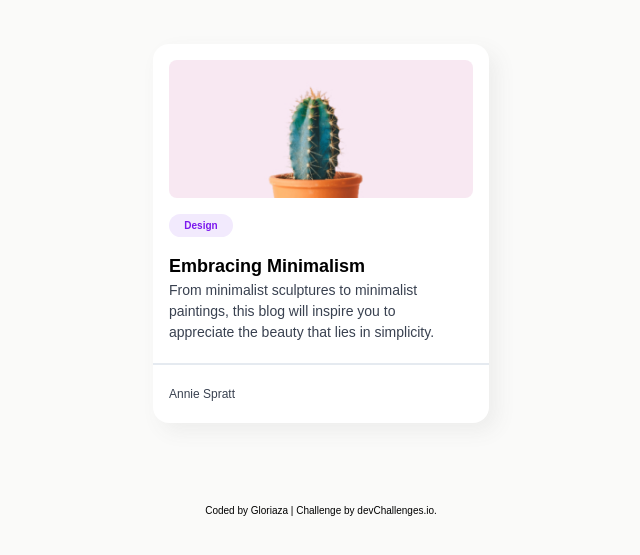
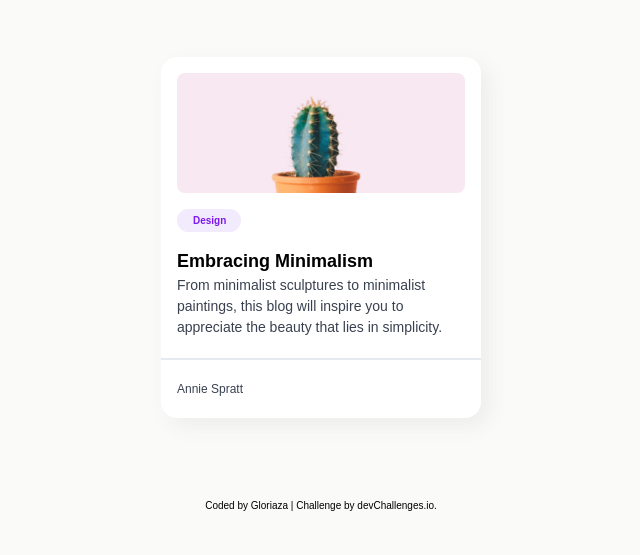
Before and after one commit to gloriazaodyardy/Minimal-Blog-Card, a Vue app: page / in a window 1280 px wide. Shown: the part 163-718 px from the top of the page, without its empty margins (319-959 px from the left). Built offline with nearby package versions, Linux system fonts and the light colour scheme.

Commit message:
Improves card layout and spacing

```diff
--- a/src/App.vue
+++ b/src/App.vue
@@ -2,11 +2,11 @@
 </script>
 
 <template>
-  <header class="my-11"></header>
+  <header class="my-12"></header>
   <main>
-    <div class="flex flex-col max-w-[21rem] rounded-2xl shadow-card bg-white">
-      <img class="rounded-3xl p-4" src="../resources/Cactus@2x.jpg" alt="Cactus image" srcset="../resources/Cactus.jpg">
-      <div class="flex flex-col mb-4 mx-4 bg-purple-soft py-1 w-16 rounded-xl">
+    <div class="flex flex-col rounded-2xl shadow-card bg-white">
+      <img class="max-w-[21rem] max-h-[9.5rem] rounded-3xl p-4" src="../resources/Cactus@2x.jpg" alt="Cactus image" srcset="../resources/Cactus.jpg">
+      <div class="flex flex-col mb-4 mx-4 bg-purple-soft py-1 px-4 w-16 rounded-xl">
         <b class="text-purple text-tag text-center">Design</b>
       </div>
       <div class="w-full">
```
